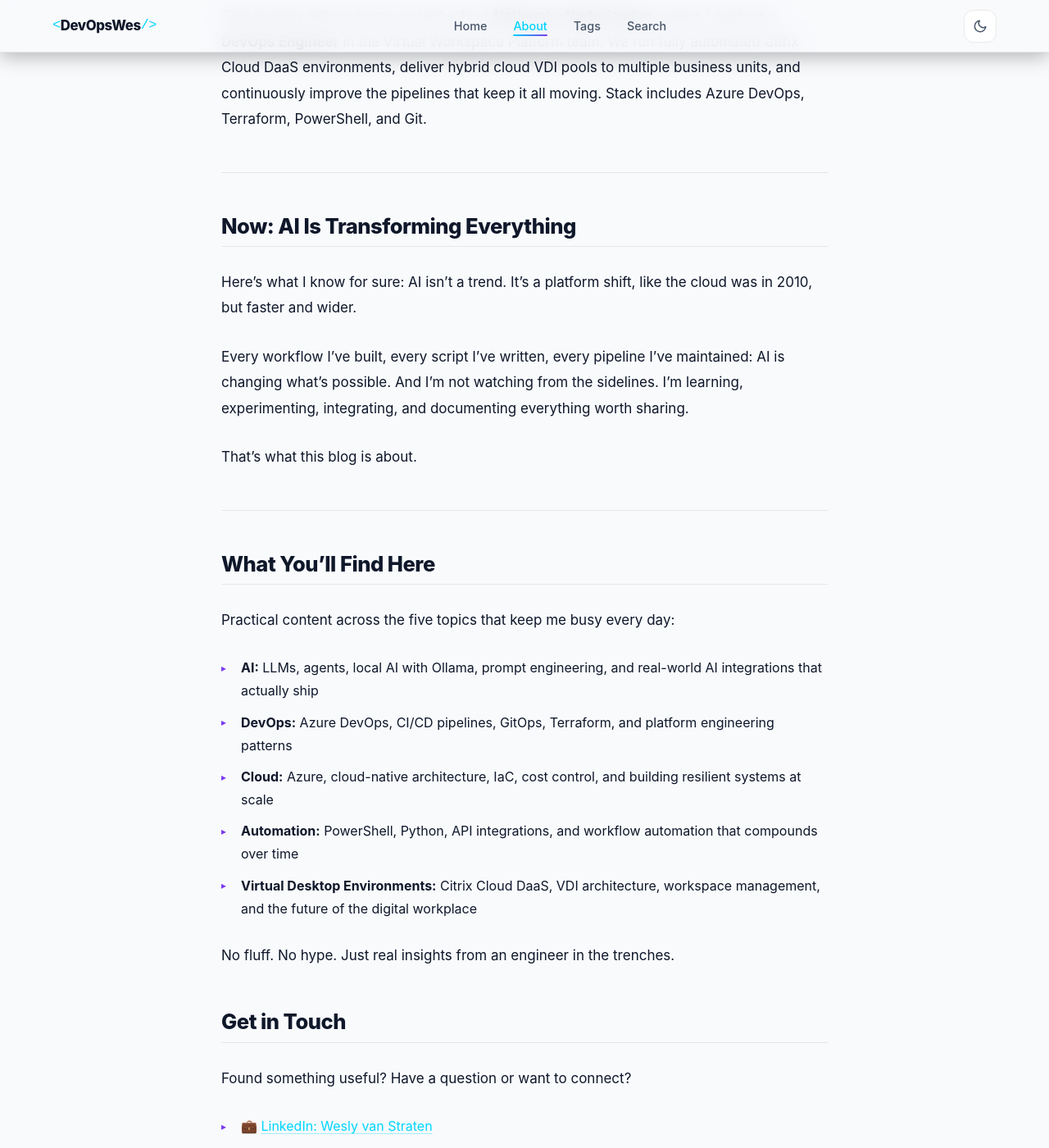
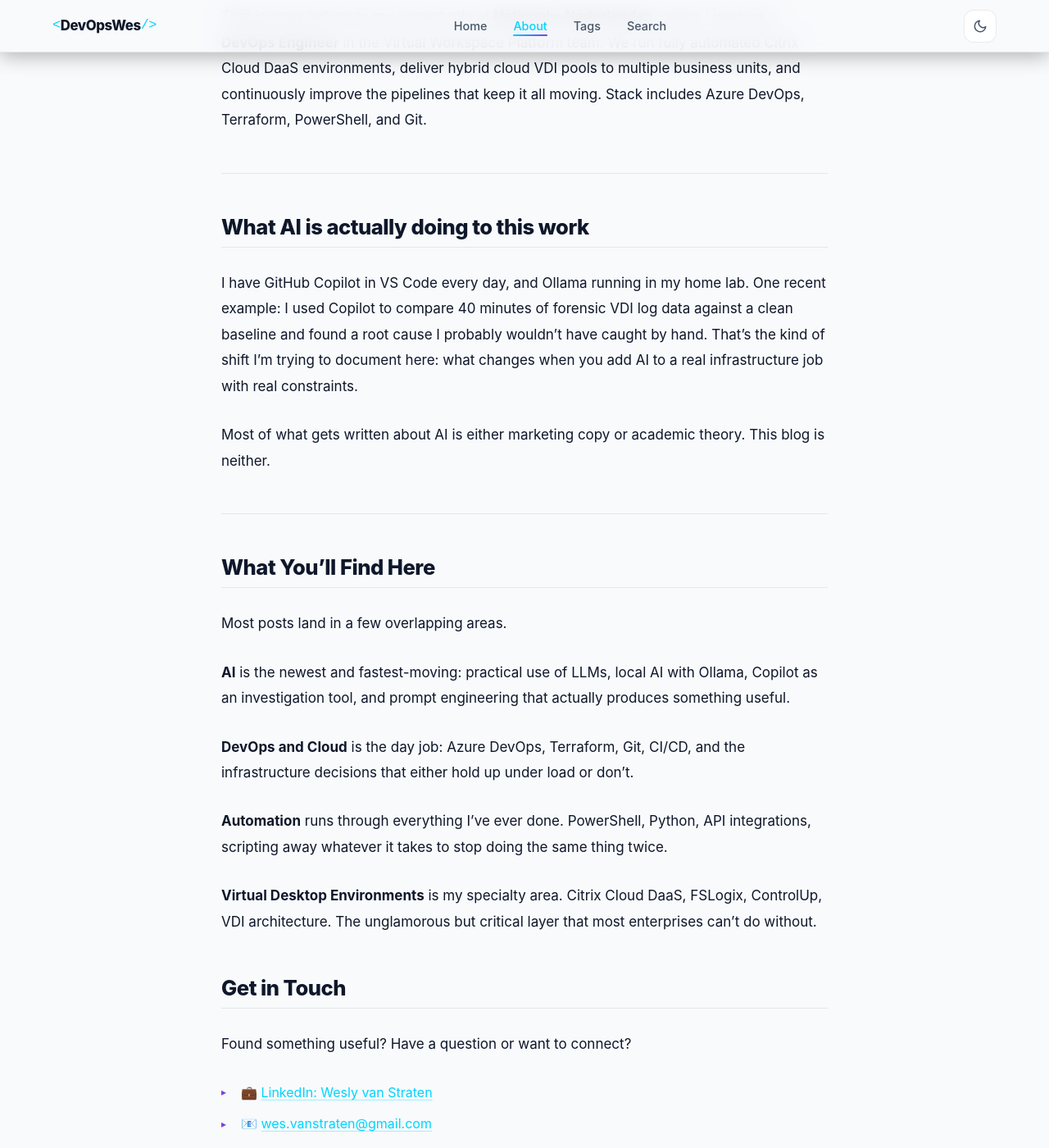
Before and after one commit to DevOpsWes/devopswes.github.io, a Jekyll site: the page built from about.md, in a window 1280 px wide and 1400 px high, scrolled down 1619 px. Shown: the whole window at 82% size. Built offline with Jekyll 4.4.1, drawn with Linux system fonts in a browser that asks for light colours; some of the changed text lies outside the part shown.

Commit message:
Fix AI-generated patterns in existing posts and about page
VDI bug post:
- Remove throat-clearing opening paragraph ('I want to tell you about
  the moment...'); post now opens directly inside the story

Welcome post:
- Break identical triad ('I've actually tried/hit/using') into natural prose

about.md:
- Remove 'AI just changed everything, and I'm here for it' (abstract/generic)
- Fix 'navigating the same transformation you probably are' (interchangeable)
- Replace 'Now: AI Is Transforming Everything' section: cut the triads
  ('every workflow/script/pipeline'), parallel list ('learning,
  experimenting, integrating'), and AI-discourse cliche ('not a trend,
  it's a platform shift'); replaced with specific tool references and
  one concrete example
- Break 5-item perfectly parallel bullet list into 4 prose blocks with
  varied structure; merged DevOps + Cloud
- Remove 'No fluff. No hype. Just real insights from an engineer in the
  trenches.' (generic cliche closing)

Co-authored-by: Copilot <223556219+Copilot@users.noreply.github.com>

```diff
--- a/about.md
+++ b/about.md
@@ -6,9 +6,9 @@ permalink: /about/
 
 ## Hey, I'm Wesly 👋
 
-I'm a DevOps Engineer based in The Netherlands with over **20 years of hands-on IT experience**, and I'm more energised by technology today than I've ever been. That's because AI just changed everything, and I'm here for it.
+I'm a DevOps Engineer based in The Netherlands with over **20 years of hands-on IT experience**, and right now is the most interesting stretch of that career. Most of that is because of what AI is doing to the work, and I'd rather figure that out by doing it than by reading trend pieces about it.
 
-Right now I'm navigating the same transformation you probably are: figuring out what AI actually means for the way we build, deploy, automate, and work. This blog is my way of making sense of it, out loud, in public, with you.
+I'm figuring out what AI actually means for the way we build, deploy, automate, and work. This blog is how I make sense of it, in public, with the people doing the same work.
 
 ---
 
@@ -32,27 +32,25 @@ That journey led me to my current role at **Nationale-Nederlanden**, where I wor
 
 ---
 
-## Now: AI Is Transforming Everything
+## What AI is actually doing to this work
 
-Here's what I know for sure: AI isn't a trend. It's a platform shift, like the cloud was in 2010, but faster and wider.
+I have GitHub Copilot in VS Code every day, and Ollama running in my home lab. One recent example: I used Copilot to compare 40 minutes of forensic VDI log data against a clean baseline and found a root cause I probably wouldn't have caught by hand. That's the kind of shift I'm trying to document here: what changes when you add AI to a real infrastructure job with real constraints.
 
-Every workflow I've built, every script I've written, every pipeline I've maintained: AI is changing what's possible. And I'm not watching from the sidelines. I'm learning, experimenting, integrating, and documenting everything worth sharing.
-
-That's what this blog is about.
+Most of what gets written about AI is either marketing copy or academic theory. This blog is neither.
 
 ---
 
 ## What You'll Find Here
 
-Practical content across the five topics that keep me busy every day:
+Most posts land in a few overlapping areas.
 
-- **AI:** LLMs, agents, local AI with Ollama, prompt engineering, and real-world AI integrations that actually ship
-- **DevOps:** Azure DevOps, CI/CD pipelines, GitOps, Terraform, and platform engineering patterns
-- **Cloud:** Azure, cloud-native architecture, IaC, cost control, and building resilient systems at scale
-- **Automation:** PowerShell, Python, API integrations, and workflow automation that compounds over time
-- **Virtual Desktop Environments:** Citrix Cloud DaaS, VDI architecture, workspace management, and the future of the digital workplace
+**AI** is the newest and fastest-moving: practical use of LLMs, local AI with Ollama, Copilot as an investigation tool, and prompt engineering that actually produces something useful.
 
-No fluff. No hype. Just real insights from an engineer in the trenches.
+**DevOps and Cloud** is the day job: Azure DevOps, Terraform, Git, CI/CD, and the infrastructure decisions that either hold up under load or don't.
+
+**Automation** runs through everything I've ever done. PowerShell, Python, API integrations, scripting away whatever it takes to stop doing the same thing twice.
+
+**Virtual Desktop Environments** is my specialty area. Citrix Cloud DaaS, FSLogix, ControlUp, VDI architecture. The unglamorous but critical layer that most enterprises can't do without.
 
 ## Get in Touch
 
```
Also changed, not shown: _posts/2026-04-15-ai-transforming-devops-2026.md (+0 -2 lines), _posts/2026-04-20-welcome-to-devopswes.md (+1 -1 lines).
